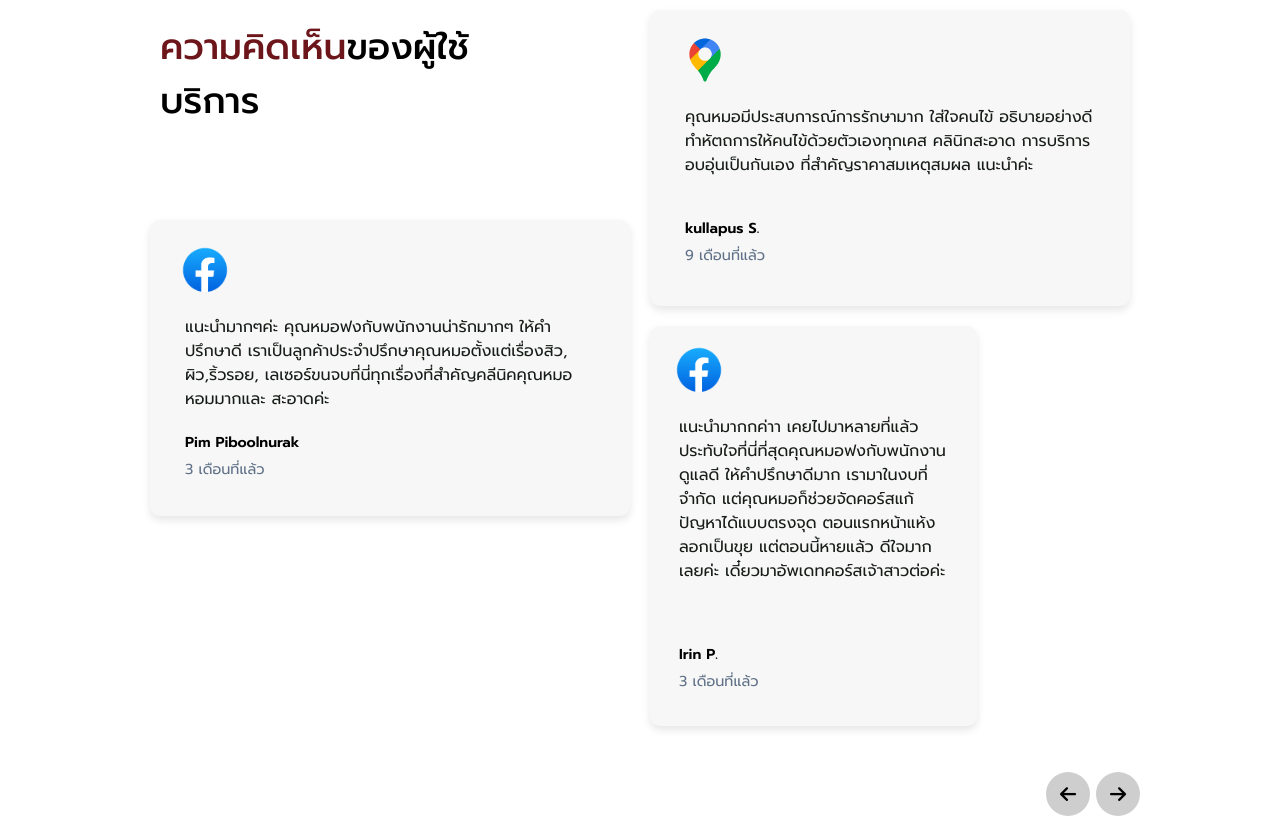
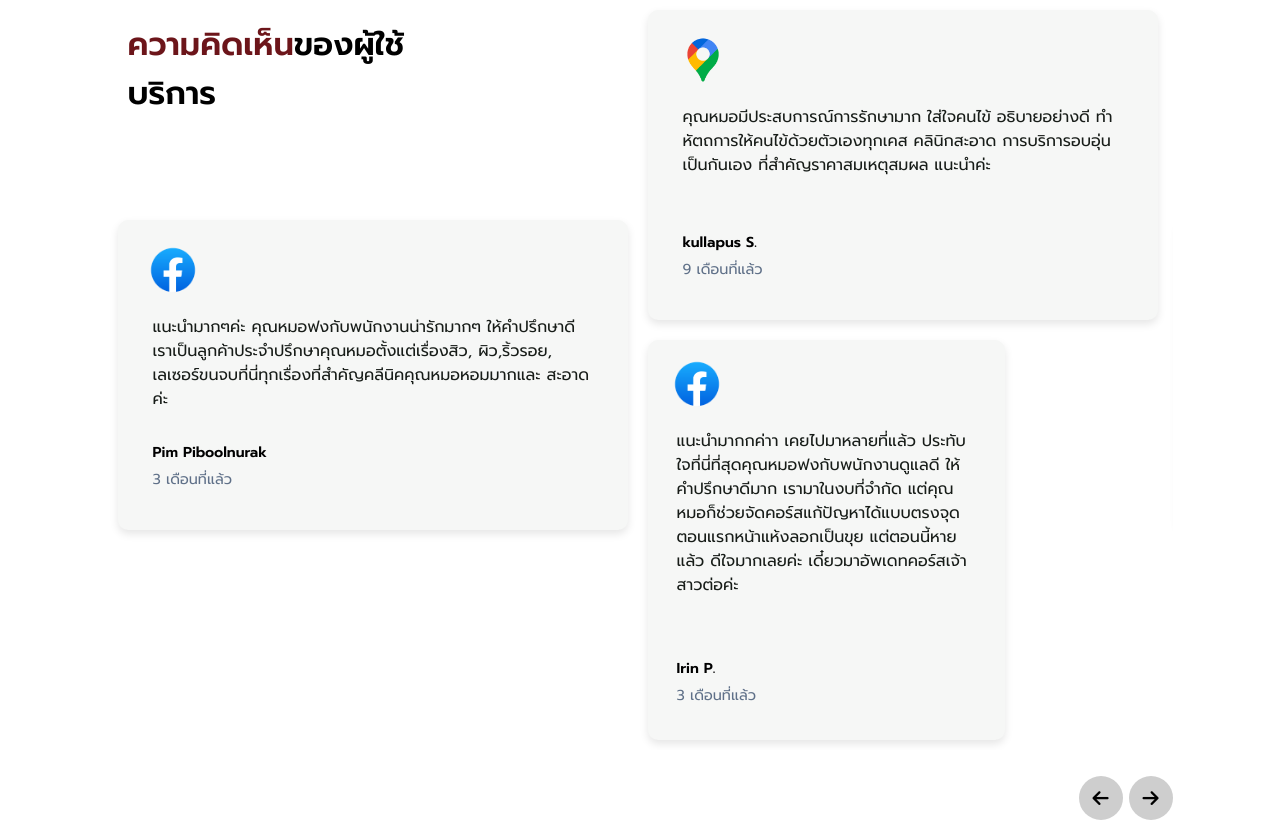
Before and after one commit to AeswellClinic/Review_Pro, a plain HTML site: page index.html in a window 1280 px wide. Drawn offline with Linux system fonts and the light colour scheme.

Commit message:
Update style.css

```diff
--- a/style.css
+++ b/style.css
@@ -34,7 +34,7 @@ body{
   border-radius: 50%;
   transition: transform 0.1s linear;
   position: absolute;
-  bottom: 20px;
+  bottom: 30px;
   z-index: 10;
   margin-bottom: -100px;
 }
@@ -42,10 +42,10 @@ body{
   position: absolute;
   top: 20px;
   left: 20px;
-  font-size: 36px;
+  font-size: 32px;
   color: #000;
   z-index: 100;
-  font-weight: 500;
+  font-weight: 600;
 }
 
 #left {
@@ -129,7 +129,7 @@ body{
   overflow: hidden;
   white-space: nowrap;
   scroll-behavior: smooth;
-  width: calc(300px * 3 + 100px);
+  width: calc(300px * 3 + 165px);
   margin: 0 auto;
 }
 
@@ -140,8 +140,8 @@ body{
   overflow: visible;
   box-shadow: 0 4px 8px rgba(0, 0, 0, 0.1);
   text-align: left;
-  width: 480px;
-  height: 296px;
+  width: 510px;
+  height: 310px;
   margin: 10px;
   display: flex;
   flex-direction: column;
@@ -155,11 +155,11 @@ body{
 .right-cards .card:nth-child(2) {
   background-color: #F6F7F6;
   height: 400px;
-  max-width: 327px;
+  max-width: 357px;
   min-width: 288px;
   padding: 9px;
+}
 
-}
 .card img {
   width: 50px;
   height: 50px;
```
